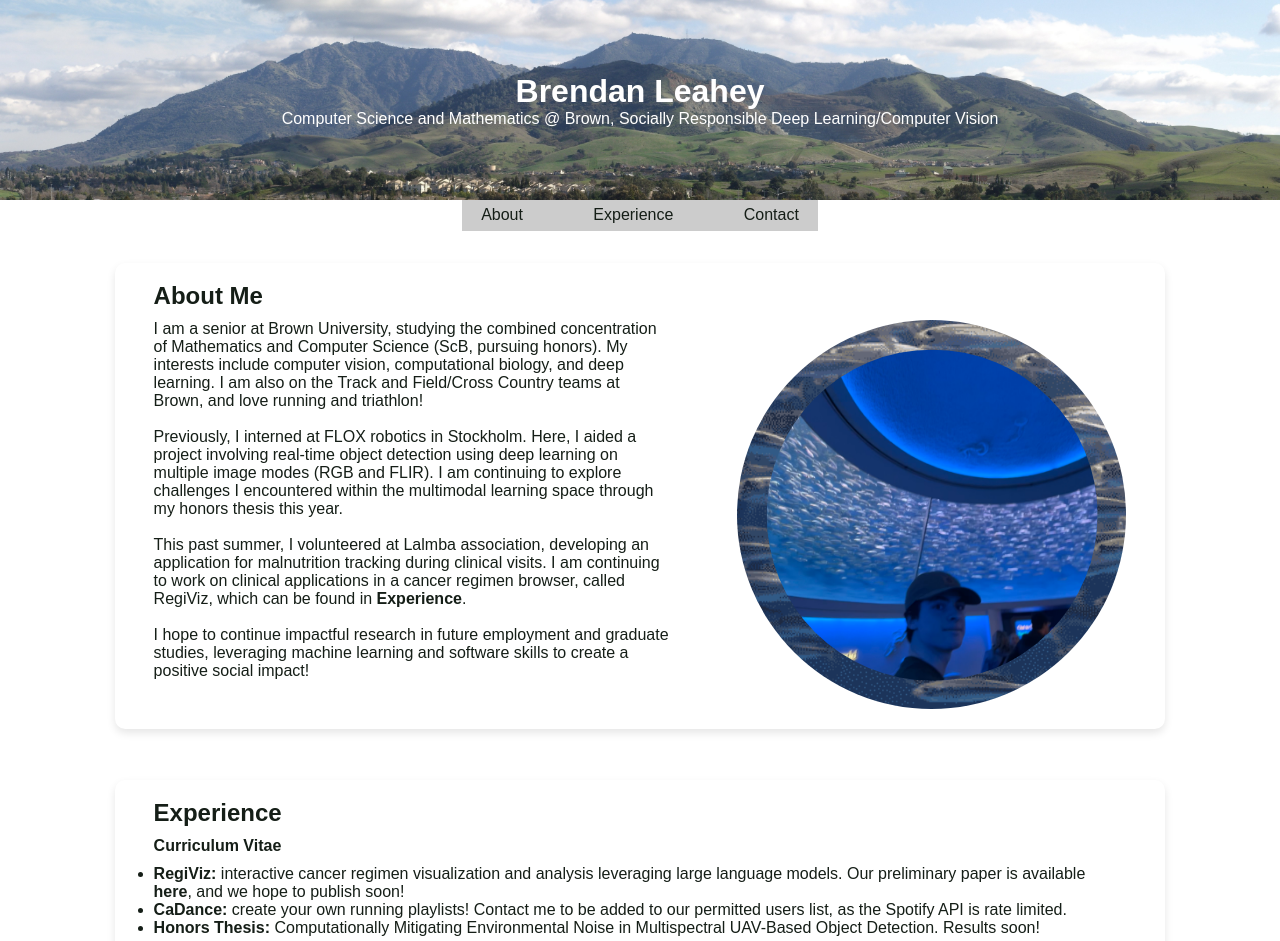
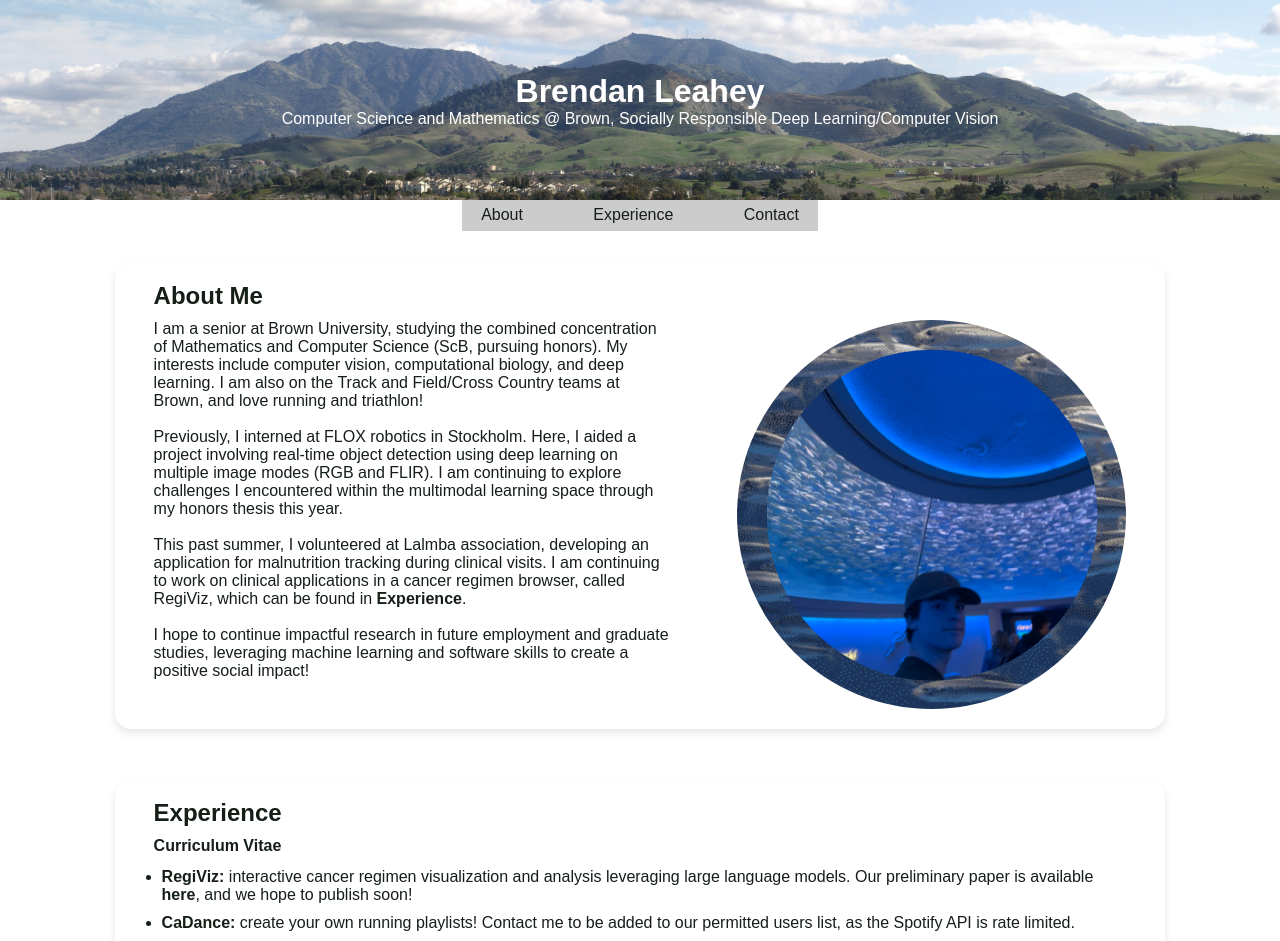
Before and after one commit to bpleahey/Personal-Website, a Next.js app in the folder personal-website/: page / in a window 1280 px wide. Shown: the top 941 px of the page. Built offline with nearby package versions, Linux system fonts and the light colour scheme.

Commit message:
corrected bullet point css

```diff
--- a/personal-website/src/app/page.module.css
+++ b/personal-website/src/app/page.module.css
@@ -99,7 +99,7 @@
   font-weight: 500;
   padding: 0.5vw 1.5vw;
   transition: all 0.3s ease;
-  border-radius: 0.8vw;
+  border-radius: 5%;
 }
 
 .nav a:hover {
@@ -121,7 +121,7 @@
   padding-left: 3vw;
   padding-right: 3vw;
   background: rgba(255, 255, 255, 0.05);
-  border-radius: 0.8vw;
+  border-radius: 1rem;
   box-shadow: 0 4px 8px rgba(0, 0, 0, 0.1);
   transition: transform 0.3s ease;
   display: flex;
@@ -148,19 +148,20 @@
   margin-bottom: 1vw;
 }
 
-.projectList li {
-  margin-bottom: 1.2vw;
-  margin-top: 0.8vw;
-  margin-left: 0.5vw;
+.section ul {
+  padding-left: 0.5rem;
+}
+.section ul li {
+  margin-bottom: 0.75vw;
+  margin-top: 0.2vw;
 }
 
-.projectList li a {
+.section ul li a {
   color: var(--foreground);
-  font-weight: 600;
   transition: color 0.3s ease;
 }
 
-.projectList li a:hover {
+.sectoin ul li a:hover {
   color: #0070f3;
 }
 
--- a/personal-website/src/app/page.tsx
+++ b/personal-website/src/app/page.tsx
@@ -108,7 +108,7 @@ export default function Home() {
             <strong>Curriculum Vitae </strong>
           </a>
 
-          <ul className="projectList">
+          <ul>
             <li>
               <a href="https://yang2888.github.io/Regimen-demo/">
                 <strong>RegiViz:</strong>{" "}
```
